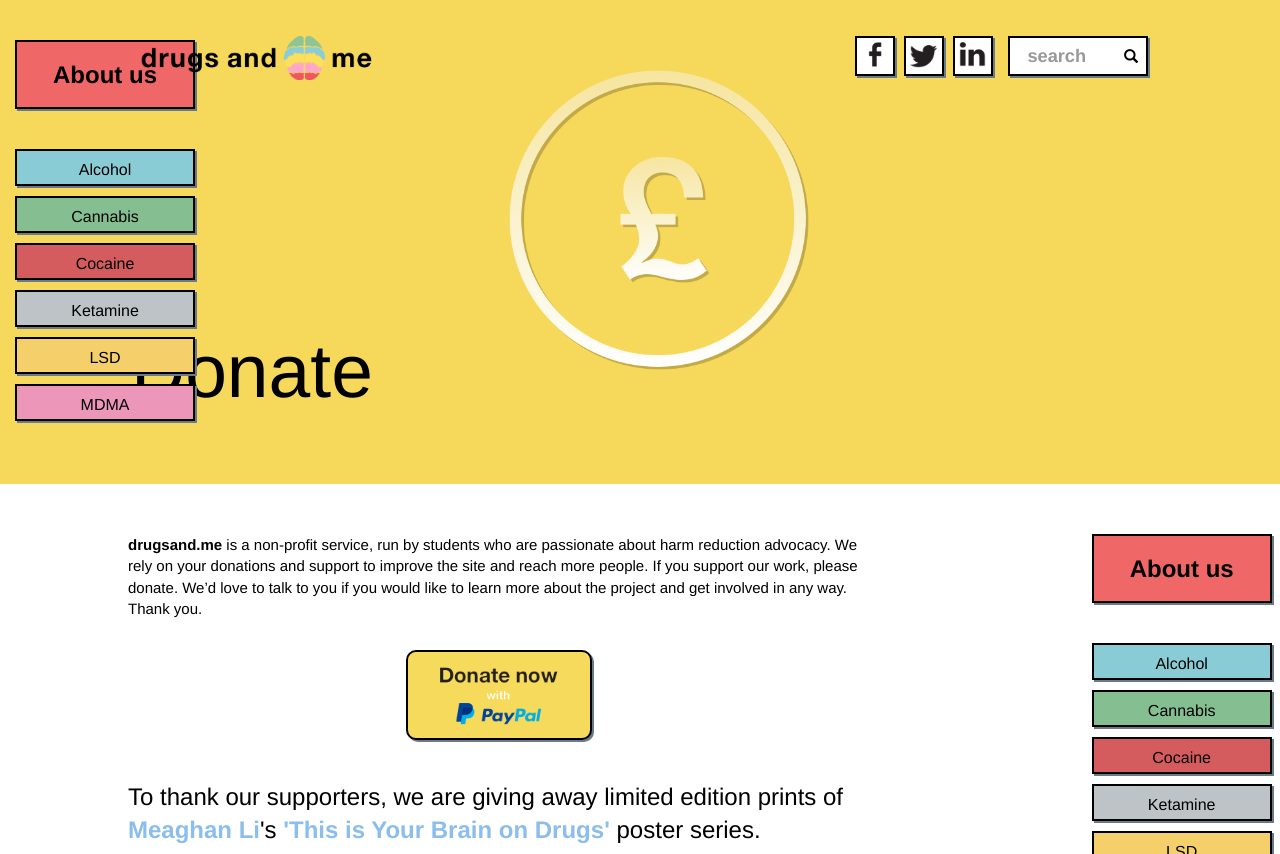
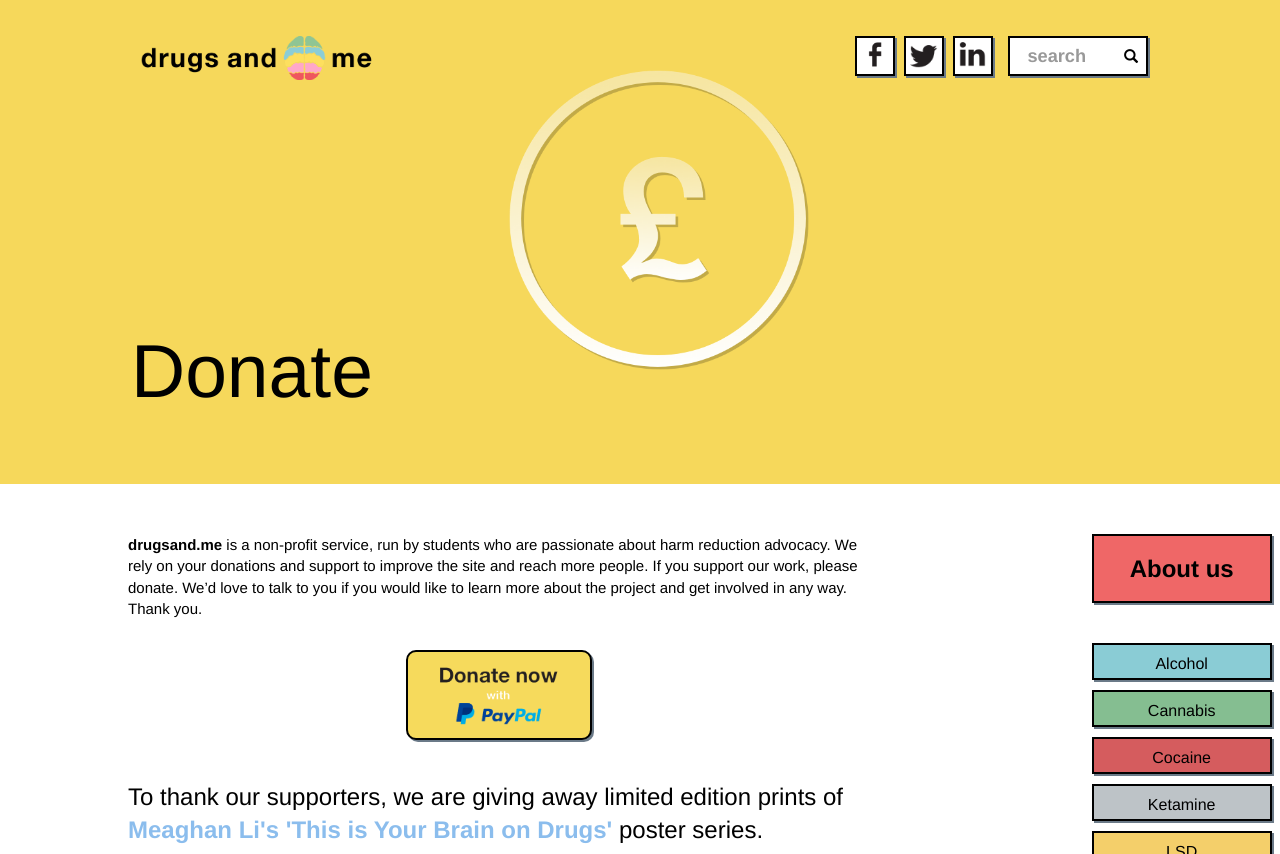
Before and after one commit to higab85/drugsandme-django, a Django app: page /donate/ in a window 1280 px wide. Shown: the top 854 px of the page. Run offline with Django 3.2, Linux system fonts and the light colour scheme; some libraries are stand-ins or nearby versions.

Commit message:
quick fixes
- Got rid of double sidebar on donate, and corrected 's for meaghan's hyperlink.
- formatting on lsd

```diff
--- a/article/templates/article/donate.html
+++ b/article/templates/article/donate.html
@@ -62,7 +62,7 @@
         <br>
       <h3><span style="line-height:1.4">
         To thank our supporters, we are giving away limited edition prints of
-        <a href="http://www.meaghanli.com/about/">Meaghan Li</a>'s
+        <a href="http://www.meaghanli.com/about/">Meaghan Li's</a>
         <a href="http://www.meaghanli.com/posters/this-is-your-brain-on-drugs">
         'This is Your Brain on Drugs'</a> poster series.</span></h3>
         <img src="https://static1.squarespace.com/static/544457ebe4b0ba652297c239/5511b423e4b03838f98b344a/55329439e4b0c604b9733511/1429378108900/DSC03560a.jpg"
@@ -120,44 +120,6 @@
       </nav>
     </div>
   </div>
-  <div class="col-md-2" role="complementary">
-    <nav id="sidebar" class="nav nav-stacked affix bs-docs-sidebar hidden-print hidden-sm hidden-xs">
-      <div class="bigger-sidebar-boxes boxed about-us">
-        <h3 class=""><a href="/about">About us</a></h3>
-      </div>
-      <br>
-      <div class="alcohol drugs-sidebar-boxes">
-        <a href="/alcohol">
-          <h4>Alcohol</h4>
-        </a>
-      </div>
-      <div class="cannabis drugs-sidebar-boxes">
-        <a href="/cannabis">
-          <h4>Cannabis</h4>
-        </a>
-      </div>
-      <div class="cocaine drugs-sidebar-boxes">
-        <a href="/cocaine">
-          <h4>Cocaine</h4>
-        </a>
-      </div>
-      <div class="ketamine drugs-sidebar-boxes">
-        <a href="/ketamine">
-          <h4>Ketamine</h4>
-        </a>
-      </div>
-      <div class="lsd drugs-sidebar-boxes">
-        <a href="/lsd">
-          <h4>LSD</h4>
-        </a>
-      </div>
-      <div class="mdma drugs-sidebar-boxes">
-        <a href="/mdma">
-          <h4>MDMA</h4>
-        </a>
-      </div>
-    </nav>
-  </div>
-  </div>
+</div>
 
 {% endblock %}
--- a/article/templates/article/lsd.html
+++ b/article/templates/article/lsd.html
@@ -806,7 +806,7 @@
   </li>
 </ul>
 <p>
-  Have a look to the playlist of another research team doing research on
+  Have a look at the playlist of another research team doing research on
   psychedelics:
   <a href="https://www.reddit.com/r/shrooms/comments/40xu0t/johns_hopkins_releases_official_music_playlist/">John Hopkins’ playlist</a>
 </p>
```
Lines whose indentation alone changed are shown as unchanged.
